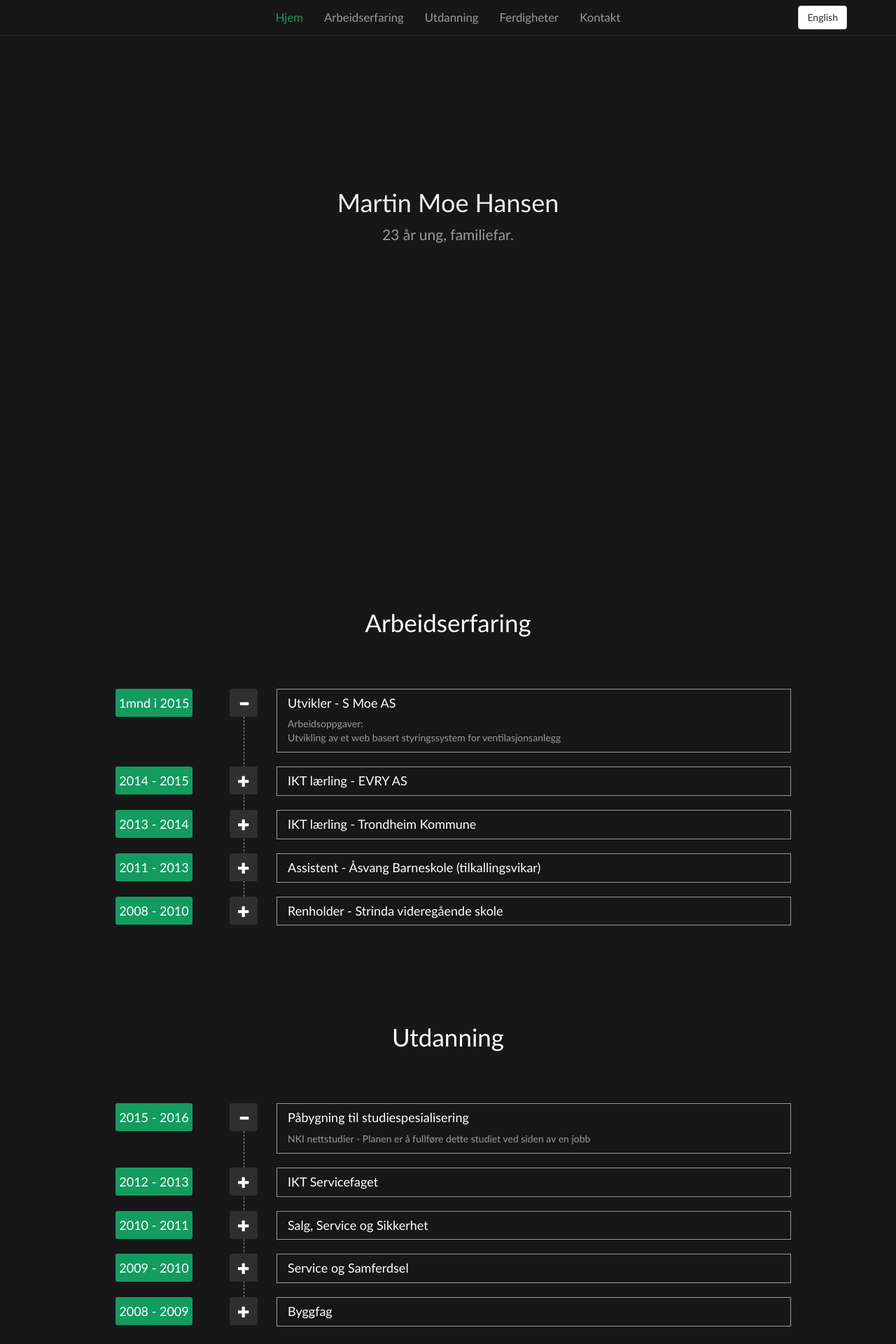
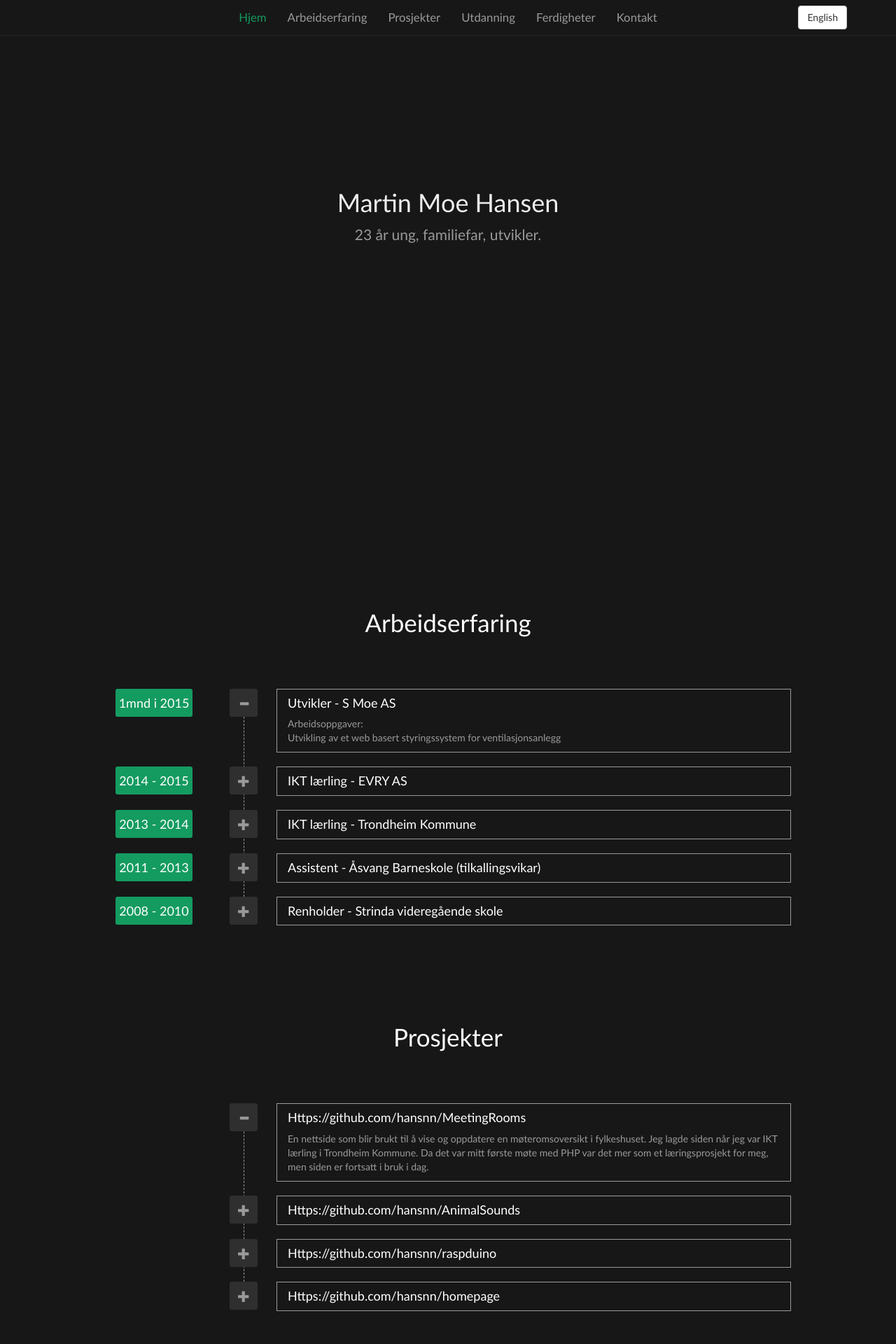
Before and after one commit to hansnn/Homepage, a PHP site: page / in a window 1280 px wide. Shown: the top 1920 px of the page at 70% size. Run offline with PHP 8.4, Linux system fonts and the light colour scheme.

Commit message:
Added a 'projects' category to the resumé

```diff
--- a/cv.php
+++ b/cvLayout.php
@@ -72,6 +72,34 @@
         <?php endforeach; ?>
       </div> <!-- .col-xs-12 -->
     </div> <!-- #work -->
+
+    <div id="projects" class="row page-section">
+      <div class="col-xs-12">
+        <h2 class="page-section-header"><?php echo $json['projects']['heading'] ?></h2>
+        <?php $i = 0; foreach($json['projects']['data'] as $key=>$project): ?>
+        <div class="row">
+          <div class="col-xs-2">
+          </div>
+          <div class="col-xs-1">
+            <div class="collapse-btn">
+              <span class="glyphicon
+              <?php if ($i == 0) {echo 'glyphicon-minus';} else {echo 'glyphicon-plus';}?>"></span>
+            </div>
+          </div>
+          <div class="col-xs-9">
+            <h4>
+              <a href="<?php echo $project['url'];?>" class="projectUrl" target="_blank"><?php echo $project['url'];?></a>
+            </h4>
+            <div class="collapse <?php if ($i++ == 0) {echo 'in';}?>">
+              <p>
+                <?php echo $project['description']; ?>
+              </p>
+            </div>
+          </div>
+        </div>
+        <?php endforeach; ?>
+      </div> <!-- .col-xs-12 -->
+    </div> <!-- #projects -->
 
     <div id="education" class="row page-section">
       <div class="col-xs-12">
--- a/cvNO.json
+++ b/cvNO.json
@@ -4,7 +4,7 @@
 
   "thanks": "Tusen takk! Du hører fra meg",
 
-  "description": "23 år ung, familiefar.",
+  "description": "23 år ung, familiefar, utvikler.",
 
   "error": {
     "name": "Vennligst oppgi et navn",
@@ -15,6 +15,7 @@
   "navbar" : {
     "home" : "Hjem",
     "work" : "Arbeidserfaring",
+    "projects" : "Prosjekter",
     "education" : "Utdanning",
     "skills" : "Ferdigheter",
     "contact" : "Kontakt"
@@ -45,6 +46,23 @@
       "assignments": "Renhold av klasserom og lignende. 41% stilling"
     }]
   },
+  "projects": {
+    "heading": "Prosjekter",
+    "data": [{
+      "url": "Https://github.com/hansnn/MeetingRooms",
+      "description": "En nettside som blir brukt til å vise og oppdatere en møteromsoversikt i fylkeshuset. Jeg lagde siden når jeg var IKT lærling i Trondheim Kommune. Da det var mitt første møte med PHP var det mer som et læringsprosjekt for meg, men siden er fortsatt i bruk i dag."
+      }, {
+      "url": "Https://github.com/hansnn/AnimalSounds",
+      "description": "Et barnespill for android (appen ligger på Play Store)."
+      }, {
+        "url": "Https://github.com/hansnn/raspduino",
+        "description": "To enkle script som åpner for seriell kommunikasjon mellom en Raspberry Pi og en Arduino. Jeg bruker det blant annet til å spille av lyd på en Arduino hver gang noen ser på denne siden (ja, siden er hostet på en Raspberry Pi)."
+      }, {
+        "url": "Https://github.com/hansnn/homepage",
+        "description": "Dette er siden du ser på nå, inkludert bakenden (php). Siden skal videreutvikles til å inneholde flere prosjekter som viser mine ferdigheter."
+      }
+      ]
+  },
   "education": {
     "heading": "Utdanning",
     "data": [{
@@ -72,9 +90,10 @@
   "skills": {
     "heading": "Ferdigheter",
     "data": [
+      "Drift av nettverk og windows klienter",
       "Førstelinje support",
-      "Drift av nettverk og windows klienter",
       "Kursholding",
+      "Linux",
       "Utvikling:"
     ]
   },
--- a/index.php
+++ b/index.php
@@ -1,20 +1,5 @@
 <?php
-ini_set('display_errors', 1);
-ini_set('display_startup_errors', 1);
-error_reporting(E_ALL);
-
   main();
-
-  function getJson($lang) {
-    if ($lang === 'en') {
-      $filename = 'cvEN.json';
-    } else {
-      $filename = 'cvNO.json';
-    }
-    $json_string = file_get_contents($filename);
-    $json = json_decode($json_string, TRUE);
-    return $json;
-  }
 
   function main() {
 
@@ -28,7 +13,18 @@ error_reporting(E_ALL);
 
     $form = parse_post($json);
 
-    require('cv.php');
+    require('cvLayout.php');
+  }
+
+  function getJson($lang) {
+    if ($lang === 'en') {
+      $filename = 'cvEN.json';
+    } else {
+      $filename = 'cvNO.json';
+    }
+    $json_string = file_get_contents($filename);
+    $json = json_decode($json_string, TRUE);
+    return $json;
   }
 
   function save_form($name, $email, $message) {
--- a/script.js
+++ b/script.js
@@ -16,11 +16,15 @@ $(function() {
     $('[data-id="home"]').css('color', constants.navLinkActiveColor);
   }
 
+  setAllLineHeights();
+  bindEventHandlers();
+});
+
+function setAllLineHeights() {
   setLineHeight('work');
   setLineHeight('education');
-
-  bindEventHandlers();
-});
+  setLineHeight('projects');
+}
 
 function bindEventHandlers() {
   bindProgbarAppearEvent();
@@ -30,8 +34,7 @@ function bindEventHandlers() {
   // Make sure the lines that goes through the .collapse-btn elements
     // looks good during window rezising
   $(window).resize(function() {
-    setLineHeight('work');
-    setLineHeight('education');
+    setAllLineHeights();
   });
 
   // .scroll-links are navbar elements.
--- a/style.css
+++ b/style.css
@@ -18,10 +18,10 @@ body {
 #main-content {
   height: 100%;
 }
-#work .row, #education .row {
+#work .row, #education .row, #projects .row{
   margin-bottom: 20px;
 }
-#work .col-xs-9, #education .col-xs-9 {
+#work .col-xs-9, #education .col-xs-9, #projects .col-xs-9 {
   border: 1px solid #9A9A9A;
 }
 
@@ -53,13 +53,23 @@ body {
 #home .presentation {
   color: #eee;
 }
-.page-section-header, .year, .collapse-btn .glyphicon, h4, .navbar-default .navbar-nav > li > a:hover, form .btn{
+.page-section-header, .year, h4, .navbar-default .navbar-nav > li > a:hover, form .btn{
   color: #fff;
 }
 .progress-bar, form .btn, .year {
   background-color: #149B60;
 }
 
+a.projectUrl {
+  color: #fff;
+  text-decoration: none;
+}
+.projectUrl:hover {
+  color: #149B60;
+}
+.collapse-btn .glyphicon {
+  color: #9A9A9A;
+}
 
 /* ------------ Navbar ------------ */
 .navLinkFocus {
```
Also changed, not shown: cvEN.json (+19 -1 lines).
